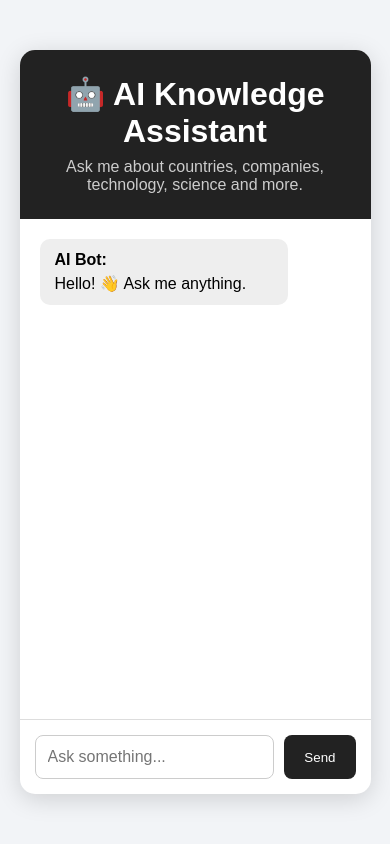
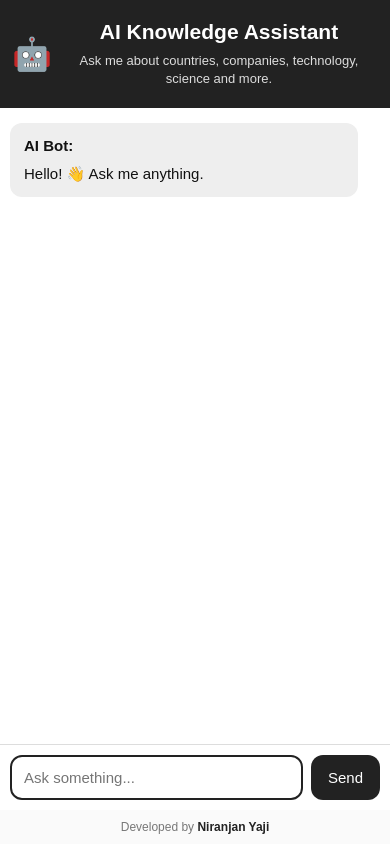
Before and after one commit to niranjan-yaji/ai-knowledge-assistant, a Flask app: page / in a window 390 px wide. Run offline with Flask 3, Linux system fonts and the light colour scheme.

Commit message:
Improve responsive UI and add developer name

```diff
--- a/static/style.css
+++ b/static/style.css
@@ -6,115 +6,225 @@
 
 body {
     font-family: Arial, sans-serif;
-    background: #f2f4f7;
-
-    display: flex;
-    justify-content: center;
-    align-items: center;
-
+    background: #f3f4f6;
     min-height: 100vh;
+    margin: 0;
 }
 
 .chat-container {
-    width: 90%;
-    max-width: 800px;
-
+    width: 100%;
+    max-width: 900px;
+    min-height: 100vh;
+    margin: auto;
     background: white;
-
-    border-radius: 15px;
-
-    box-shadow: 0 5px 25px rgba(0, 0, 0, 0.15);
-
-    overflow: hidden;
+    display: flex;
+    flex-direction: column;
 }
 
-.chat-header {
+/* Header */
+
+.header {
     background: #222;
     color: white;
-
-    padding: 25px;
-
+    padding: 28px 20px;
+    display: flex;
+    align-items: center;
+    justify-content: center;
+    gap: 15px;
     text-align: center;
 }
 
-.chat-header h1 {
+.bot-icon {
+    font-size: 45px;
+}
+
+.header h1 {
+    font-size: 32px;
     margin-bottom: 8px;
 }
 
-.chat-header p {
-    color: #ccc;
+.header p {
+    font-size: 17px;
+    color: #ddd;
 }
 
+/* Chat area */
+
 .chat-box {
-    height: 500px;
-
-    padding: 20px;
-
+    flex: 1;
+    padding: 25px;
     overflow-y: auto;
 }
 
 .message {
-    margin-bottom: 15px;
-    padding: 12px 15px;
-
-    border-radius: 10px;
-
     max-width: 80%;
-}
-
-.message p {
-    margin-top: 5px;
+    padding: 15px 18px;
+    margin-bottom: 18px;
+    border-radius: 15px;
+    line-height: 1.5;
+    word-wrap: break-word;
 }
 
 .bot-message {
     background: #eeeeee;
-
+    color: #111;
     margin-right: auto;
 }
 
 .user-message {
     background: #222;
     color: white;
-
     margin-left: auto;
 }
 
+.message strong {
+    display: block;
+    margin-bottom: 5px;
+}
+
+/* Input area */
+
 .input-area {
     display: flex;
-
+    gap: 12px;
     padding: 15px;
-
     border-top: 1px solid #ddd;
+    background: white;
+    position: sticky;
+    bottom: 0;
 }
 
-.input-area input {
+#messageInput {
     flex: 1;
-
-    padding: 12px;
-
-    border: 1px solid #ccc;
-
-    border-radius: 8px;
-
+    min-width: 0;
+    padding: 14px 16px;
     font-size: 16px;
+    border: 2px solid #222;
+    border-radius: 12px;
+    outline: none;
 }
 
-.input-area button {
-    margin-left: 10px;
-
-    padding: 12px 20px;
-
-    border: none;
-
-    border-radius: 8px;
-
-    background: #222;
-
-    color: white;
-
-    cursor: pointer;
+#messageInput:focus {
+    border-color: #555;
 }
 
-.input-area button:hover {
+#sendButton {
+    padding: 0 25px;
+    border: none;
+    border-radius: 12px;
+    background: #222;
+    color: white;
+    font-size: 16px;
+    cursor: pointer;
+    white-space: nowrap;
+}
+
+#sendButton:hover {
     background: #444;
 }
+
+/* Developer */
+
+.developer {
+    text-align: center;
+    padding: 12px;
+    font-size: 13px;
+    color: #777;
+    background: #fafafa;
+}
+
+.developer strong {
+    color: #222;
+}
+
+/* Tablet */
+
+@media (max-width: 768px) {
+
+    .header {
+        padding: 22px 15px;
+    }
+
+    .bot-icon {
+        font-size: 38px;
+    }
+
+    .header h1 {
+        font-size: 25px;
+    }
+
+    .header p {
+        font-size: 15px;
+    }
+
+    .chat-box {
+        padding: 18px 15px;
+    }
+
+    .message {
+        max-width: 90%;
+    }
+}
+
+/* Mobile */
+
+@media (max-width: 480px) {
+
+    body {
+        background: white;
+    }
+
+    .chat-container {
+        width: 100%;
+        min-height: 100vh;
+    }
+
+    .header {
+        padding: 20px 12px;
+        gap: 8px;
+    }
+
+    .bot-icon {
+        font-size: 32px;
+    }
+
+    .header h1 {
+        font-size: 21px;
+    }
+
+    .header p {
+        font-size: 13px;
+        line-height: 1.4;
+    }
+
+    .chat-box {
+        padding: 15px 10px;
+    }
+
+    .message {
+        max-width: 94%;
+        padding: 12px 14px;
+        font-size: 15px;
+        border-radius: 12px;
+    }
+
+    .input-area {
+        padding: 10px;
+        gap: 8px;
+    }
+
+    #messageInput {
+        padding: 12px;
+        font-size: 15px;
+    }
+
+    #sendButton {
+        padding: 0 17px;
+        font-size: 15px;
+    }
+
+    .developer {
+        font-size: 12px;
+        padding: 10px;
+    }
+}
--- a/templates/index.html
+++ b/templates/index.html
@@ -2,10 +2,13 @@
 <html lang="en">
 <head>
     <meta charset="UTF-8">
+
+    <!-- Important for mobile responsiveness -->
     <meta name="viewport" content="width=device-width, initial-scale=1.0">
 
     <title>AI Knowledge Assistant</title>
 
+    <!-- CSS -->
     <link rel="stylesheet" href="{{ url_for('static', filename='style.css') }}">
 </head>
 
@@ -13,37 +16,71 @@
 
     <div class="chat-container">
 
-        <div class="chat-header">
-            <h1>🤖 AI Knowledge Assistant</h1>
-            <p>Ask me about countries, companies, technology, science and more.</p>
-        </div>
+        <!-- Header -->
+        <header class="header">
 
-        <div id="chat-box" class="chat-box">
-
-            <div class="message bot-message">
-                <strong>AI Bot:</strong>
-                <p>Hello! 👋 Ask me anything.</p>
+            <div class="bot-icon">
+                🤖
             </div>
 
-        </div>
+            <div class="header-content">
+                <h1>AI Knowledge Assistant</h1>
 
+                <p>
+                    Ask me about countries, companies,
+                    technology, science and more.
+                </p>
+            </div>
+
+        </header>
+
+
+        <!-- Chat Messages -->
+        <main class="chat-box" id="chatBox">
+
+            <!-- Initial Bot Message -->
+            <div class="message bot-message">
+
+                <strong>AI Bot:</strong>
+
+                <div>
+                    Hello! 👋 Ask me anything.
+                </div>
+
+            </div>
+
+        </main>
+
+
+        <!-- Input Area -->
         <div class="input-area">
 
             <input
                 type="text"
-                id="user-input"
+                id="messageInput"
                 placeholder="Ask something..."
                 autocomplete="off"
             >
 
-            <button onclick="sendMessage()">
+            <button id="sendButton">
                 Send
             </button>
 
         </div>
 
+
+        <!-- Developer Information -->
+        <footer class="developer">
+
+            Developed by
+            <strong>Niranjan Yaji</strong>
+
+        </footer>
+
     </div>
 
+
+    <!-- JavaScript -->
     <script src="{{ url_for('static', filename='script.js') }}"></script>
 
 </body>
```
